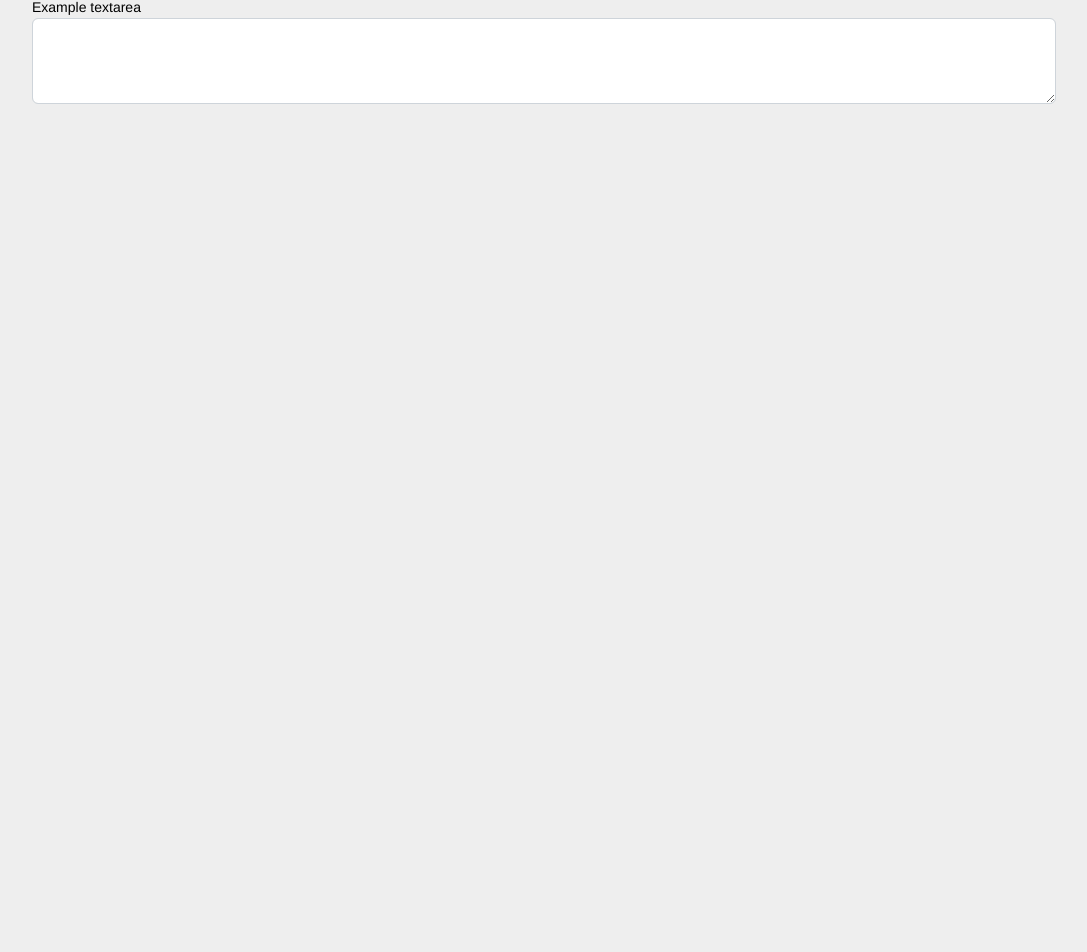
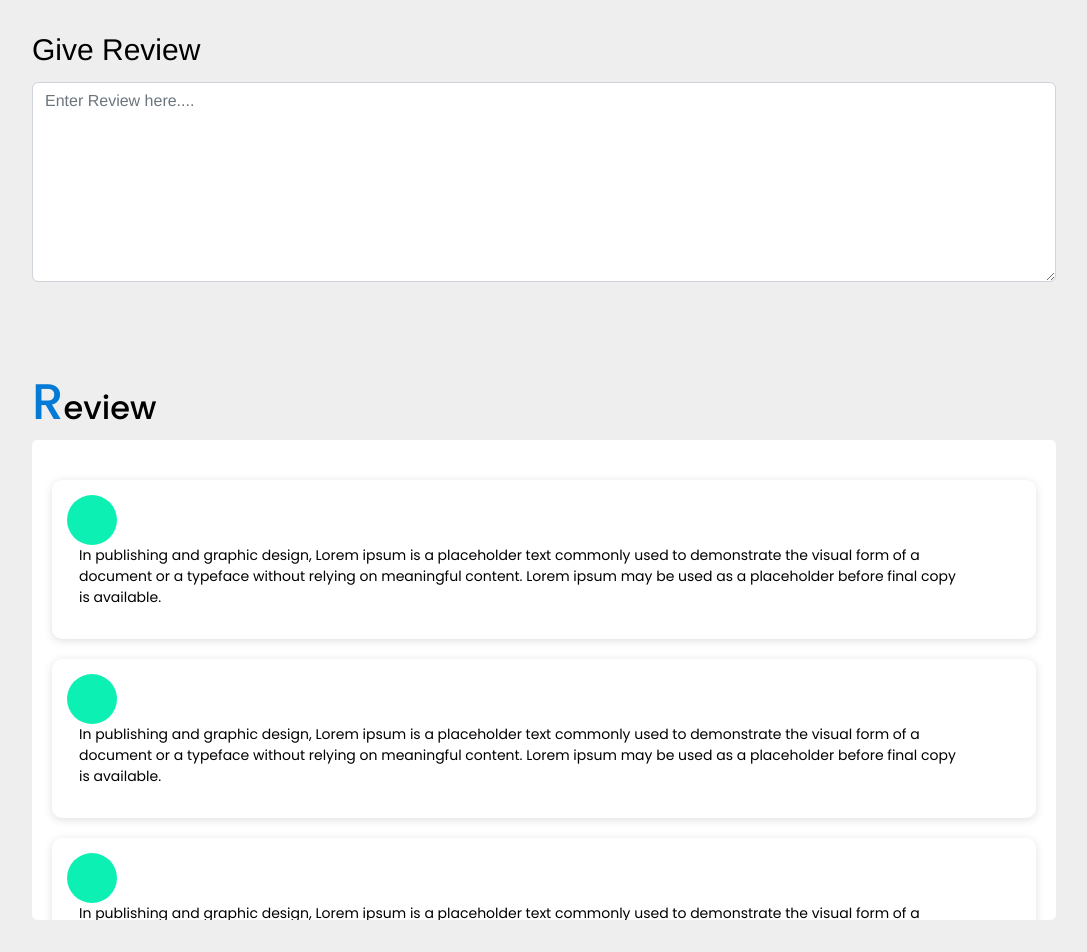
Before and after one commit to SManeesha99/SPM_SEJ010, a React (Create React App) app in the folder FRONTEND/: page /createReview in a window 1280 px wide. Shown: the part 1435-2387 px from the top of the page, without its empty margins (96-1183 px from the left). Before the commit the page ends 2162 px from the top, so only its background shows below. Built offline with nearby package versions, Linux system fonts and the light colour scheme; the HTML template or start-up script is replaced by a standard one.

Commit message:
Create Review Page Changes
Create Review Page Changes

```diff
--- a/FRONTEND/src/Create Review/CreateReview.js
+++ b/FRONTEND/src/Create Review/CreateReview.js
@@ -14,6 +14,8 @@ export default function CreateReview() {
             <p>In publishing and graphic design, Lorem ipsum is a placeholder text commonly
                 used to demonstrate the visual form of a document or a typeface without relying on meaningful content.
                  Lorem ipsum may be used as a placeholder before final copy is available.</p>
+
+            <a href='#review'>View Review</a>
 
         </div>
         <div className='courseIntro'>
@@ -32,17 +34,121 @@ export default function CreateReview() {
 
         </div>
 
+        <div className='videoContainer'>
+
+        </div>
+        <div className='videoContainer'>
+
+        </div>
+        <div className='videoContainer'>
+
+        </div>
+
 
     </div>
 
     <div className='addReview'>
 
     <div class="form-group addReviewarea">
-      <label for="exampleFormControlTextarea1">Example textarea</label>
-      <textarea class="form-control" id="exampleFormControlTextarea1" rows="3"></textarea>
+      <label for="exampleFormControlTextarea1">Give Review</label>
+      <textarea class="form-control" id="exampleFormControlTextarea1" rows="3" placeholder='Enter Review here....'></textarea>
     </div>
 
     </div>
+
+
+    <section id="review">
+
+    <div className='recentReview'>
+
+        <h2><span>R</span>eview</h2>
+
+        <div className='reviewArea'>
+            <div class='item row'>
+                <div class='col-sm-2 stproimg'>
+
+                </div>
+                <p class="col-sm-10">In publishing and graphic design, Lorem ipsum is a placeholder text commonly
+                    used to demonstrate the visual form of a document or a typeface without relying on meaningful content.
+                    Lorem ipsum may be used as a placeholder before final copy is available.</p>
+
+            </div>
+
+            <div class='item row'>
+                <div class='col-sm-2 stproimg'>
+
+                </div>
+                <p class="col-sm-10">In publishing and graphic design, Lorem ipsum is a placeholder text commonly
+                    used to demonstrate the visual form of a document or a typeface without relying on meaningful content.
+                    Lorem ipsum may be used as a placeholder before final copy is available.</p>
+
+            </div>
+
+            <div class='item row'>
+                <div class='col-sm-2 stproimg'>
+
+                </div>
+                <p class="col-sm-10">In publishing and graphic design, Lorem ipsum is a placeholder text commonly
+                    used to demonstrate the visual form of a document or a typeface without relying on meaningful content.
+                    Lorem ipsum may be used as a placeholder before final copy is available.</p>
+
+            </div>
+
+            <div class='item row'>
+                <div class='col-sm-2 stproimg'>
+
+                </div>
+                <p class="col-sm-10">In publishing and graphic design, Lorem ipsum is a placeholder text commonly
+                    used to demonstrate the visual form of a document or a typeface without relying on meaningful content.
+                    Lorem ipsum may be used as a placeholder before final copy is available.</p>
+
+            </div>
+
+            <div class='item row'>
+                <div class='col-sm-2 stproimg'>
+
+                </div>
+                <p class="col-sm-10">In publishing and graphic design, Lorem ipsum is a placeholder text commonly
+                    used to demonstrate the visual form of a document or a typeface without relying on meaningful content.
+                    Lorem ipsum may be used as a placeholder before final copy is available.</p>
+
+            </div>
+
+            <div class='item row'>
+                <div class='col-sm-2 stproimg'>
+
+                </div>
+                <p class="col-sm-10">In publishing and graphic design, Lorem ipsum is a placeholder text commonly
+                    used to demonstrate the visual form of a document or a typeface without relying on meaningful content.
+                    Lorem ipsum may be used as a placeholder before final copy is available.</p>
+
+            </div>
+
+            <div class='item row'>
+                <div class='col-sm-2 stproimg'>
+
+                </div>
+                <p class="col-sm-10">In publishing and graphic design, Lorem ipsum is a placeholder text commonly
+                    used to demonstrate the visual form of a document or a typeface without relying on meaningful content.
+                    Lorem ipsum may be used as a placeholder before final copy is available.</p>
+
+            </div>
+
+            <div class='item row'>
+                <div class='col-sm-2 stproimg'>
+
+                </div>
+                <p class="col-sm-10">In publishing and graphic design, Lorem ipsum is a placeholder text commonly
+                    used to demonstrate the visual form of a document or a typeface without relying on meaningful content.
+                    Lorem ipsum may be used as a placeholder before final copy is available.</p>
+
+            </div>
+        </div>
+
+
+    </div>
+
+    </section>
 
 
     </div>
--- a/FRONTEND/src/Create Review/createReview.css
+++ b/FRONTEND/src/Create Review/createReview.css
@@ -18,6 +18,11 @@
     text-align: left;
     color: white;
 }
+
+.courseDetails a{
+    color: white;
+}
+
 .videoContainer{
     background-color: #ffffff;
     margin: 10px;
@@ -37,11 +42,22 @@
 }
 .addReview{
     width: 100%;
-    height: 100vh;
+    height: auto;
     padding: 0 10%;
     padding-top: 70px;
 }
 
 .addReviewarea{
-    margin-top: 20px 0;
+    margin-top: 20px;
+    margin-bottom: 70px;
 }
+
+.addReviewarea textarea{
+    height: 200px;
+}
+
+.addReviewarea label{
+    margin: 10px 0;
+    font-size: 30px;
+    font-weight: 500;
+}
```
